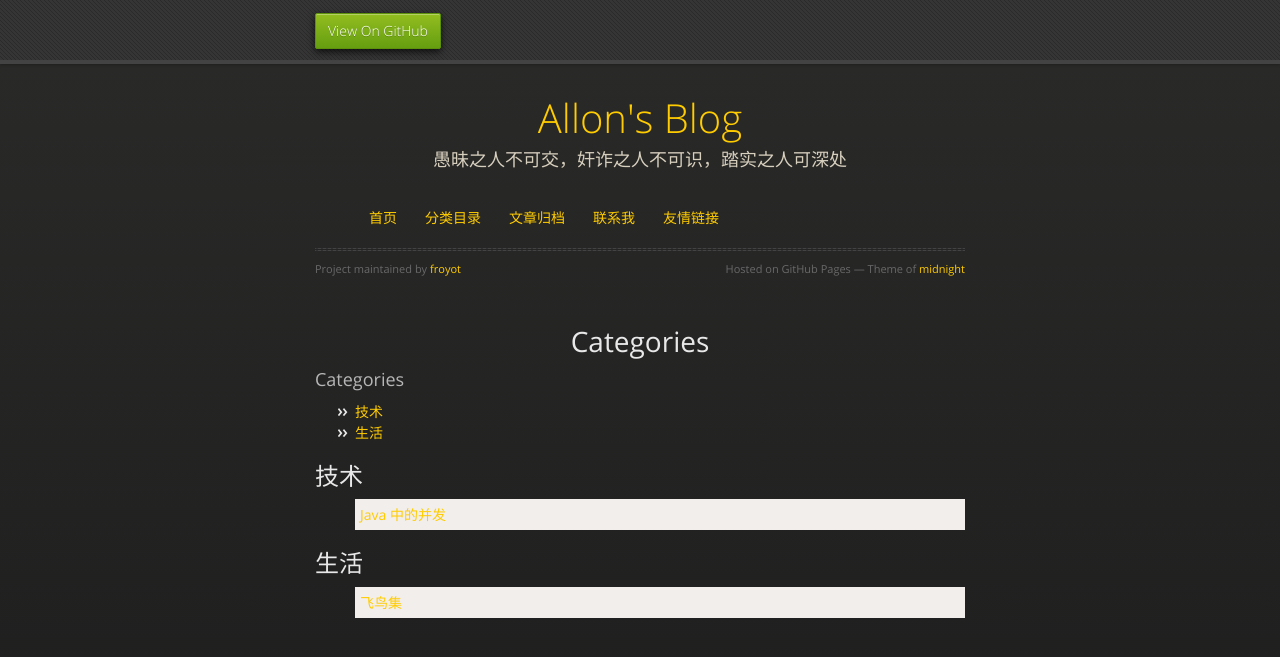
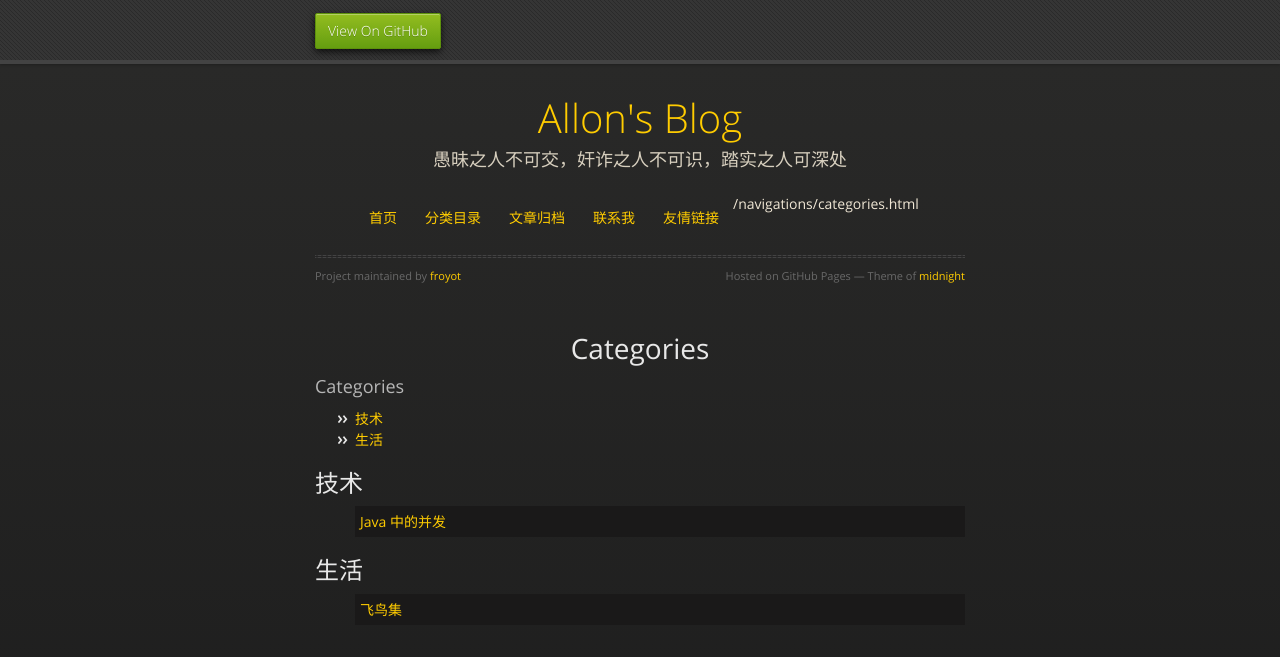
Before and after one commit to froyot/froyot.github.io, a Jekyll site: the page built from navigations/categories.html, in a window 1280 px wide. Shown: the top 657 px of the page. Built offline with Jekyll 4.4.1, drawn with Linux system fonts in a browser that asks for light colours; nearby versions of some CDN libraries; Markdown is read by kramdown in place of the engine named in the settings.

```diff
--- a/_includes/midnight.html
+++ b/_includes/midnight.html
@@ -48,6 +48,7 @@
                       {{ indicator }}
                   </li>
                   {% endfor %}
+                  {{page.url}}
               </ul>
             </nav>
             <br/>
--- a/themes/midnight/stylesheets/styles.css
+++ b/themes/midnight/stylesheets/styles.css
@@ -867,5 +867,5 @@ span#pagetitle{
 }
 
 .mycategory-item{
-  background:#F2EEEC;
+  background:#1A1919;
 }
```
